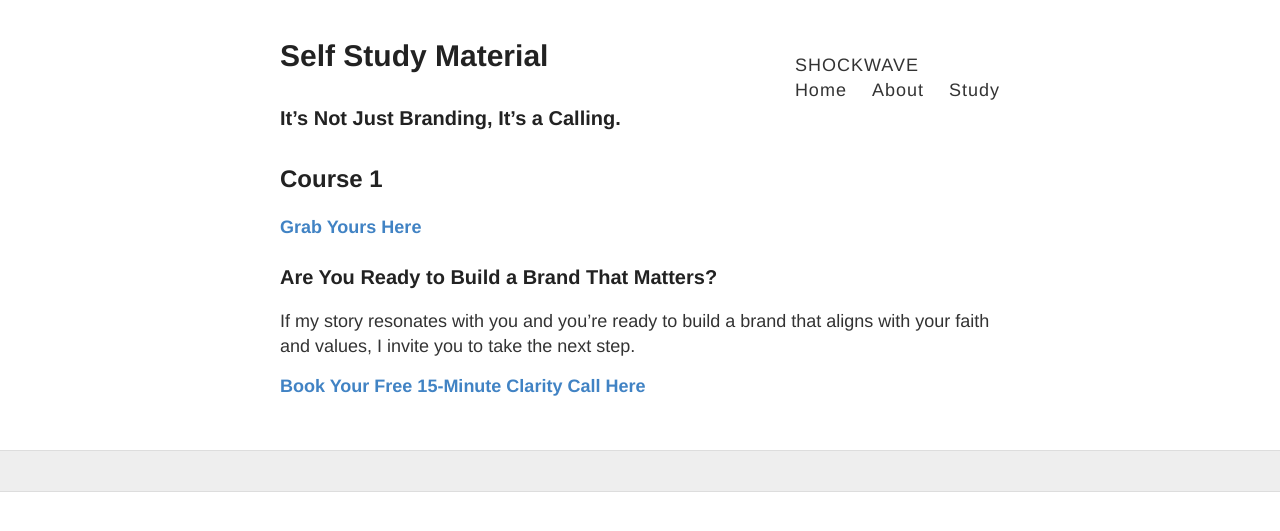
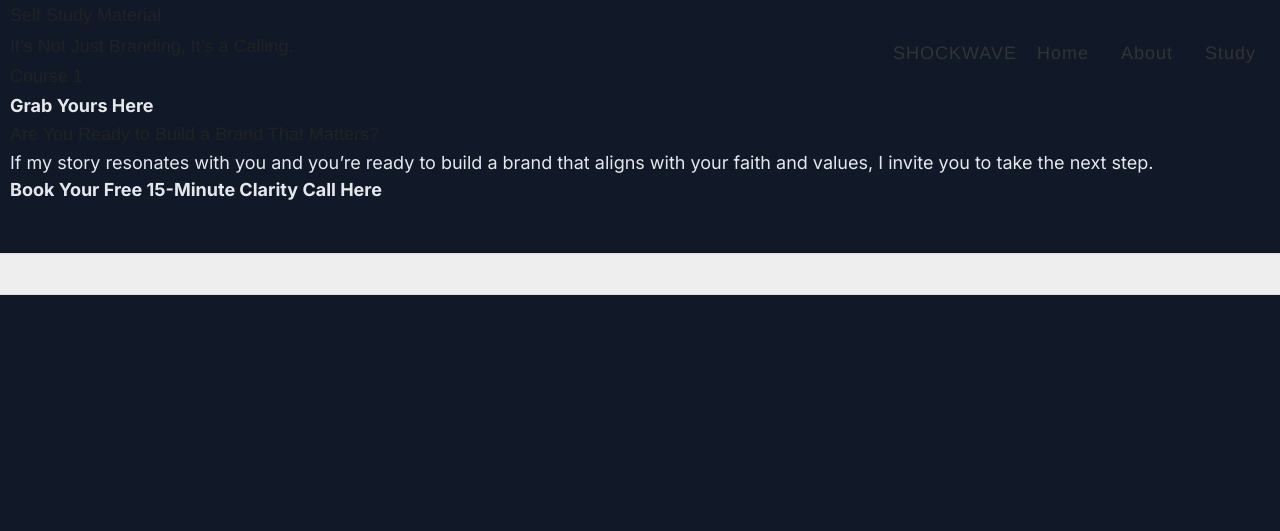
Before and after one commit to rualdo12/Rualdo-Kruger.github.io, a Jekyll site: the page built from study.md, in a window 1280 px wide. Shown: the top 531 px of the page. Built offline with Jekyll 4.4.1, drawn with Linux system fonts in a browser that asks for light colours; nearby versions of some CDN libraries.

Commit message:
Update page.html

```diff
--- a/_layouts/page.html
+++ b/_layouts/page.html
@@ -3,7 +3,24 @@
 ---
 
 <article class="page">
-
+<head>
+    <meta charset="UTF-8">
+    <meta name="viewport" content="width=device-width, initial-scale=1.0">
+    <title>Build a Brand That Matters | Lead with Purpose</title>
+    <!-- Tailwind CSS for styling -->
+    <script src="https://cdn.tailwindcss.com"></script>
+    <!-- Google Fonts: Inter -->
+    <link rel="preconnect" href="https://fonts.googleapis.com">
+    <link rel="preconnect" href="https://fonts.gstatic.com" crossorigin>
+    <link href="https://fonts.googleapis.com/css2?family=Inter:wght@400;500;700;800&display=swap" rel="stylesheet">
+    <style>
+        /* Use the Inter font family defined in the head */
+        body {
+            font-family: 'Inter', sans-serif;
+        }
+    </style>
+</head>
+<body class="bg-gray-900 text-gray-200">
   <h1>{{ page.title }}</h1>
 
   <div class="entry">
```
